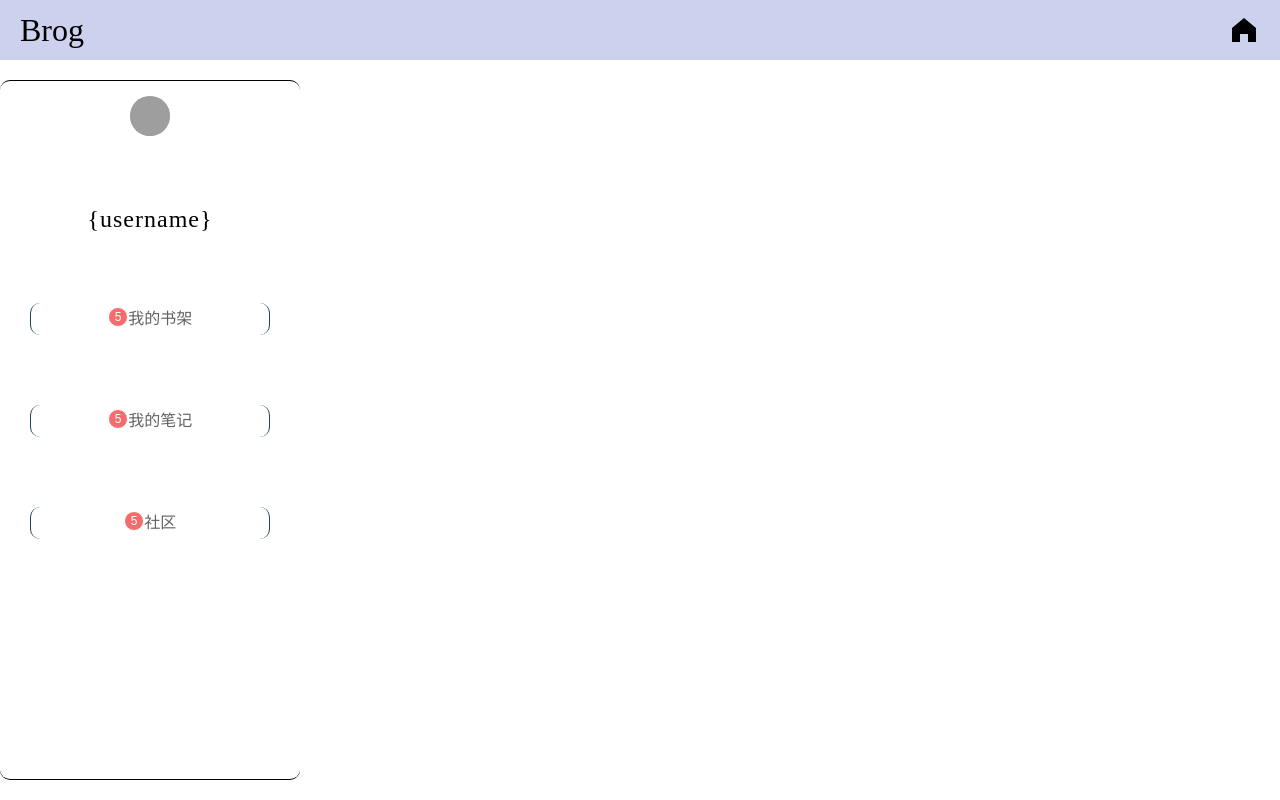
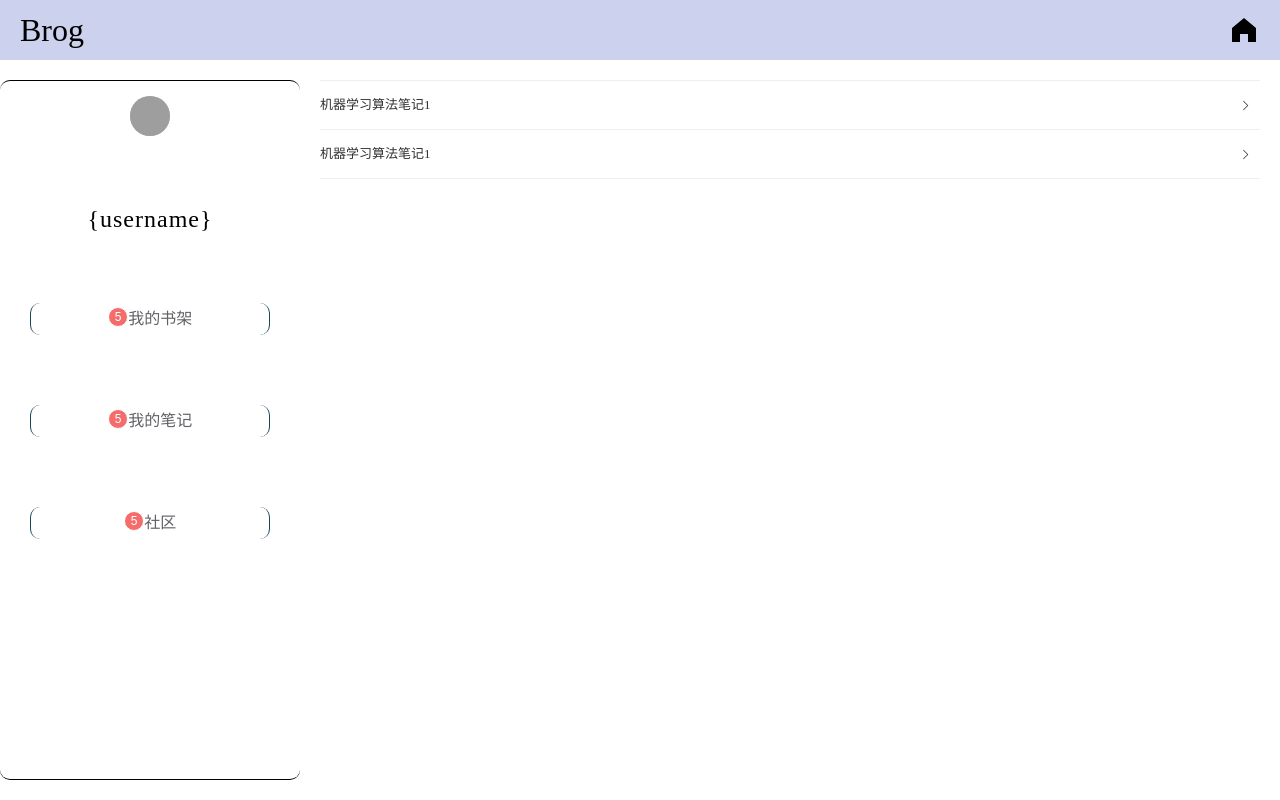
Before and after one commit to scraneg/Brog-frontend, a Vue app: page /notebook in a window 1280 px wide. Built offline with nearby package versions, Linux system fonts and the light colour scheme; grey boxes are pictures that could not be loaded.

Commit message:
feat:完成了基础的notebook页面

```diff
--- a/src/views/index/notebook/notebook.vue
+++ b/src/views/index/notebook/notebook.vue
@@ -1,13 +1,68 @@
 <template>
-  <div></div>
+  <div class="notebook">
+    <el-collapse>
+      <el-collapse-item v-for="(note,index) in notes" :key="note.id" :name="index" :title="note.title">
+        <el-card shadow="hover">
+          <div>
+            主题概念:
+            <template v-for="(theme,index) in note.themes">
+              {{ index + 1 === note.themes.length ? theme : theme + '、' }}
+            </template>
+          </div>
+          <div>
+            来自图书:
+            <template v-for="(book,index) in note.books" :key="book.title">
+              <router-link :to="'/reader?id='+book.id">{{ book.title }}</router-link>
+              {{ index + 1 === note.books.length ? null : '、' }}
+            </template>
+          </div>
+          <div>
+            贡献者: {{ note.contributor }}
+          </div>
+        </el-card>
+      </el-collapse-item>
+    </el-collapse>
+  </div>
 </template>
 
 <script>
 export default {
-  name: "profile"
+  name: "notebook",
+  setup() {
+    return {
+      notes: [{
+        id: 1,
+        title: '机器学习算法笔记1',
+        themes: ['支持向量机', '拉格朗日乘子法', 'SMO算法'],
+        books: [{
+          id: 1,
+          title: '机器学习'
+        }, {
+          id: 2,
+          title: '统计学习方法（第2版）'
+        }],
+        contributor: 'Broger'
+      }, {
+        id: 1,
+        title: '机器学习算法笔记1',
+        themes: ['支持向量机', '拉格朗日乘子法', 'SMO算法'],
+        books: [{
+          id: 1,
+          title: '机器学习'
+        }, {
+          id: 2,
+          title: '统计学习方法（第2版）'
+        }],
+        contributor: 'Broger'
+      }]
+    }
+  }
 }
 </script>
 
 <style scoped>
-
+.notebook {
+  height: 100%;
+  width: 100%;
+}
 </style>
--- a/src/views/reader/reader.vue
+++ b/src/views/reader/reader.vue
@@ -1,8 +1,8 @@
 <template>
   <el-container>
-    <el-aside style="padding-bottom: 20px;padding-top: 20px">
-      <reader-aside/>
-    </el-aside>
+    <el-main>
+      <reader-main/>
+    </el-main>
     <el-main>
       <reader-main/>
     </el-main>
@@ -11,12 +11,10 @@
 
 <script>
 import main from "./main";
-import aside from "../index/aside";
 
 export default {
   name: "reader",
   components:{
-    'reader-aside':aside,
     'reader-main':main,
   },
   mounted() {
```
